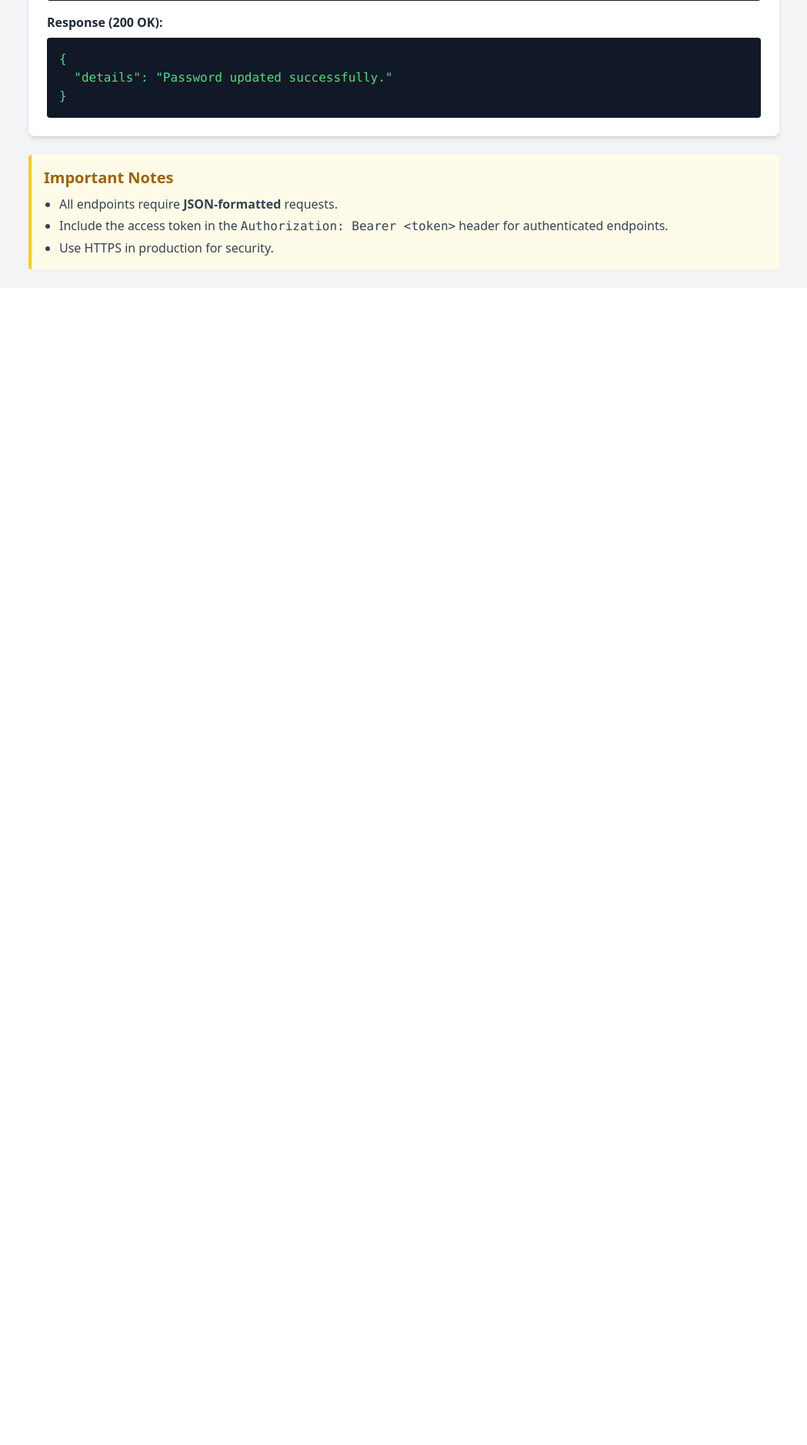
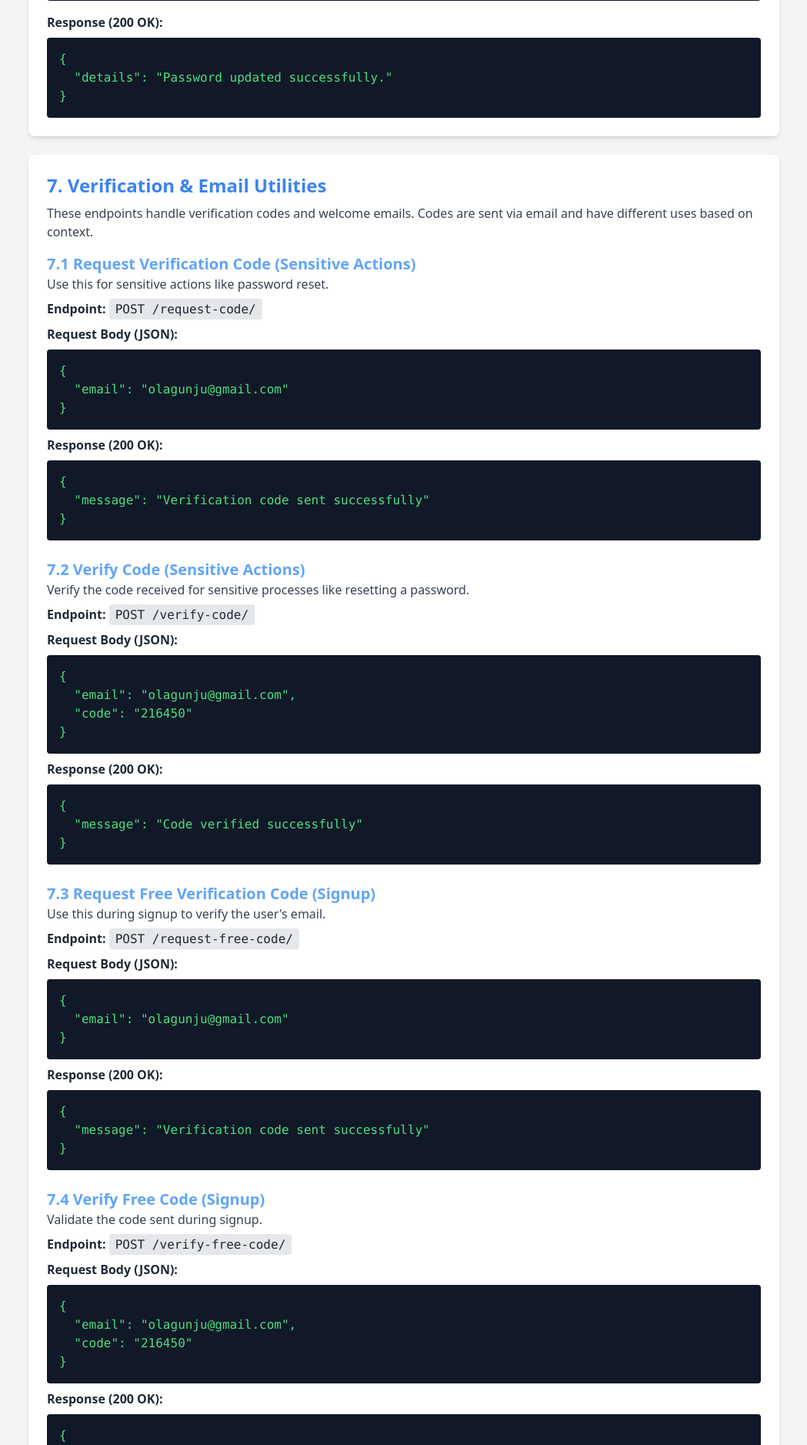
Before and after one commit to aicecommunity/aicebackend, a Django app: template api/templates/user.html in a window 1280 px wide. Shown: the part 3368-5245 px from the top of the page at 77% size, without its empty margins (115-1164 px from the left). Before the commit the page ends 3718 px from the top, so only its background shows below. Run offline with Django 5.2, Linux system fonts and the light colour scheme; the template is opened without the code that fills it, so the values that code supplies are empty; some libraries are stand-ins or nearby versions.

Commit message:
Email Verification completed

```diff
--- a/api/templates/user.html
+++ b/api/templates/user.html
@@ -130,6 +130,91 @@
 }</pre>
     </section>
 
+    <!-- Verification & Email Utilities -->
+    <section class="bg-white shadow-md rounded-lg p-6 mb-6">
+      <h2 class="text-2xl font-semibold text-blue-500 mb-2">7. Verification & Email Utilities</h2>
+      <p class="mb-4 text-gray-700">
+        These endpoints handle verification codes and welcome emails. Codes are sent via email and have different uses based on context.
+      </p>
+
+      <!-- Request Verification Code -->
+      <div class="mb-6">
+        <h3 class="text-xl font-semibold text-blue-400">7.1 Request Verification Code (Sensitive Actions)</h3>
+        <p class="text-gray-700 mb-2">Use this for sensitive actions like password reset.</p>
+        <p><strong>Endpoint:</strong> <code class="bg-gray-200 px-2 py-1 rounded">POST /request-code/</code></p>
+        <h4 class="mt-2 font-semibold">Request Body (JSON):</h4>
+        <pre class="bg-gray-900 text-green-400 p-4 rounded mt-2 overflow-x-auto">{
+  "email": "olagunju@gmail.com"
+}</pre>
+        <h4 class="mt-2 font-semibold">Response (200 OK):</h4>
+        <pre class="bg-gray-900 text-green-400 p-4 rounded mt-2 overflow-x-auto">{
+  "message": "Verification code sent successfully"
+}</pre>
+      </div>
+
+      <!-- Verify Code -->
+      <div class="mb-6">
+        <h3 class="text-xl font-semibold text-blue-400">7.2 Verify Code (Sensitive Actions)</h3>
+        <p class="text-gray-700 mb-2">Verify the code received for sensitive processes like resetting a password.</p>
+        <p><strong>Endpoint:</strong> <code class="bg-gray-200 px-2 py-1 rounded">POST /verify-code/</code></p>
+        <h4 class="mt-2 font-semibold">Request Body (JSON):</h4>
+        <pre class="bg-gray-900 text-green-400 p-4 rounded mt-2 overflow-x-auto">{
+  "email": "olagunju@gmail.com",
+  "code": "216450"
+}</pre>
+        <h4 class="mt-2 font-semibold">Response (200 OK):</h4>
+        <pre class="bg-gray-900 text-green-400 p-4 rounded mt-2 overflow-x-auto">{
+  "message": "Code verified successfully"
+}</pre>
+      </div>
+
+      <!-- Request Free Code -->
+      <div class="mb-6">
+        <h3 class="text-xl font-semibold text-blue-400">7.3 Request Free Verification Code (Signup)</h3>
+        <p class="text-gray-700 mb-2">Use this during signup to verify the user's email.</p>
+        <p><strong>Endpoint:</strong> <code class="bg-gray-200 px-2 py-1 rounded">POST /request-free-code/</code></p>
+        <h4 class="mt-2 font-semibold">Request Body (JSON):</h4>
+        <pre class="bg-gray-900 text-green-400 p-4 rounded mt-2 overflow-x-auto">{
+  "email": "olagunju@gmail.com"
+}</pre>
+        <h4 class="mt-2 font-semibold">Response (200 OK):</h4>
+        <pre class="bg-gray-900 text-green-400 p-4 rounded mt-2 overflow-x-auto">{
+  "message": "Verification code sent successfully"
+}</pre>
+      </div>
+
+      <!-- Verify Free Code -->
+      <div class="mb-6">
+        <h3 class="text-xl font-semibold text-blue-400">7.4 Verify Free Code (Signup)</h3>
+        <p class="text-gray-700 mb-2">Validate the code sent during signup.</p>
+        <p><strong>Endpoint:</strong> <code class="bg-gray-200 px-2 py-1 rounded">POST /verify-free-code/</code></p>
+        <h4 class="mt-2 font-semibold">Request Body (JSON):</h4>
+        <pre class="bg-gray-900 text-green-400 p-4 rounded mt-2 overflow-x-auto">{
+  "email": "olagunju@gmail.com",
+  "code": "216450"
+}</pre>
+        <h4 class="mt-2 font-semibold">Response (200 OK):</h4>
+        <pre class="bg-gray-900 text-green-400 p-4 rounded mt-2 overflow-x-auto">{
+  "message": "Code verified successfully"
+}</pre>
+      </div>
+
+      <!-- Send Karibu Mail -->
+      <div class="mb-6">
+        <h3 class="text-xl font-semibold text-blue-400">7.5 Send Karibu Mail</h3>
+        <p class="text-gray-700 mb-2">Send a welcome email after successful signup.</p>
+        <p><strong>Endpoint:</strong> <code class="bg-gray-200 px-2 py-1 rounded">POST /send-karibu-mail/</code></p>
+        <h4 class="mt-2 font-semibold">Request Body (JSON):</h4>
+        <pre class="bg-gray-900 text-green-400 p-4 rounded mt-2 overflow-x-auto">{
+  "email": "olagunju@gmail.com"
+}</pre>
+        <h4 class="mt-2 font-semibold">Response (200 OK):</h4>
+        <pre class="bg-gray-900 text-green-400 p-4 rounded mt-2 overflow-x-auto">{
+  "message": "Welcome email sent successfully"
+}</pre>
+      </div>
+    </section>
+
     <!-- Notes -->
     <section class="bg-yellow-50 border-l-4 border-yellow-400 p-4 rounded">
       <h2 class="text-xl font-semibold text-yellow-700 mb-2">Important Notes</h2>
@@ -137,6 +222,7 @@
         <li>All endpoints require <strong>JSON-formatted</strong> requests.</li>
         <li>Include the access token in the <code>Authorization: Bearer &lt;token&gt;</code> header for authenticated endpoints.</li>
         <li>Use HTTPS in production for security.</li>
+        <li>Verification codes expire after 10 minutes.</li>
       </ul>
     </section>
   </div>
--- a/user/urls.py
+++ b/user/urls.py
@@ -2,7 +2,7 @@
 
 from django.urls import path
 from .views import SignupAPIView
-from user.views import CustomTokenObtainPairView, CustomLoginAPIView, LogoutView, ProfileView, ChangePasswordView, request_verification_code, verify_code, request_free_email_code, verify_free_email_code
+from user.views import CustomTokenObtainPairView, CustomLoginAPIView, LogoutView, ProfileView, ChangePasswordView, request_verification_code, verify_code, request_free_email_code, verify_free_email_code, send_karibu_mail
 from rest_framework_simplejwt.views import TokenRefreshView
 
 
@@ -18,4 +18,5 @@ urlpatterns = [
     path('verify-code/', verify_code, name='verify-code'),
     path('request-free-code/', request_free_email_code, name='request-free-code'),
     path('verify-free-code/', verify_free_email_code, name='verify-free-code'),
+    path('send-karibu-mail/', send_karibu_mail, name='send-karibu-mail'),
 ]
--- /dev/null
+++ b/variables.py
@@ -0,0 +1,3 @@
+FRONTEND_URL = "aicecommunity.vercel.app"
+
+SUPPORT_EMAIL = "aicecommunity@gmail.com"
```
Also changed, not shown: aicecommunity/settings.py (+7 -0 lines), karibu_aice.html (added, +213 -0 lines), requirements.txt (added, +16 -0 lines), user/utils.py (+48 -0 lines), user/views.py (+19 -1 lines).
